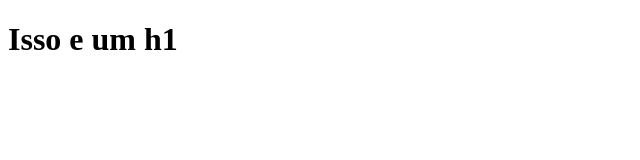
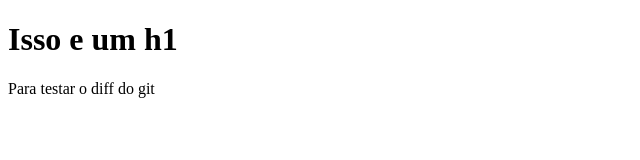
Before and after one commit to WerterBonfim/treino-git, a website: page programa3.html in a window 1280 px wide. Shown: the whole page, without its empty margins (0-640 px from the left). Drawn offline with Linux system fonts and the light colour scheme.

Commit message:
alteraçao no arquivo programa3.html

```diff
--- a/programa3.html
+++ b/programa3.html
@@ -9,5 +9,7 @@
 
     <h1>Isso e um h1</h1>
 
+    <p>Para testar o diff do git</p>
+
 </body>
 </html>
```
